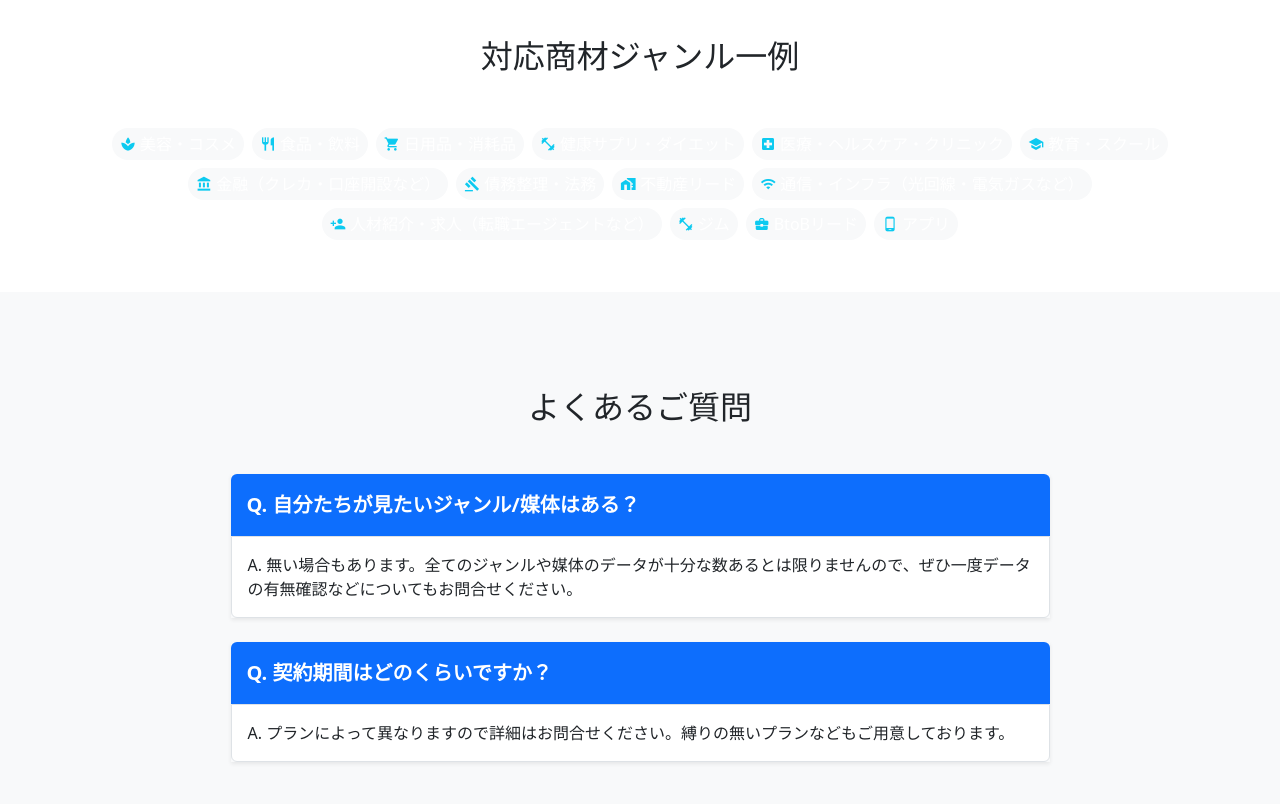
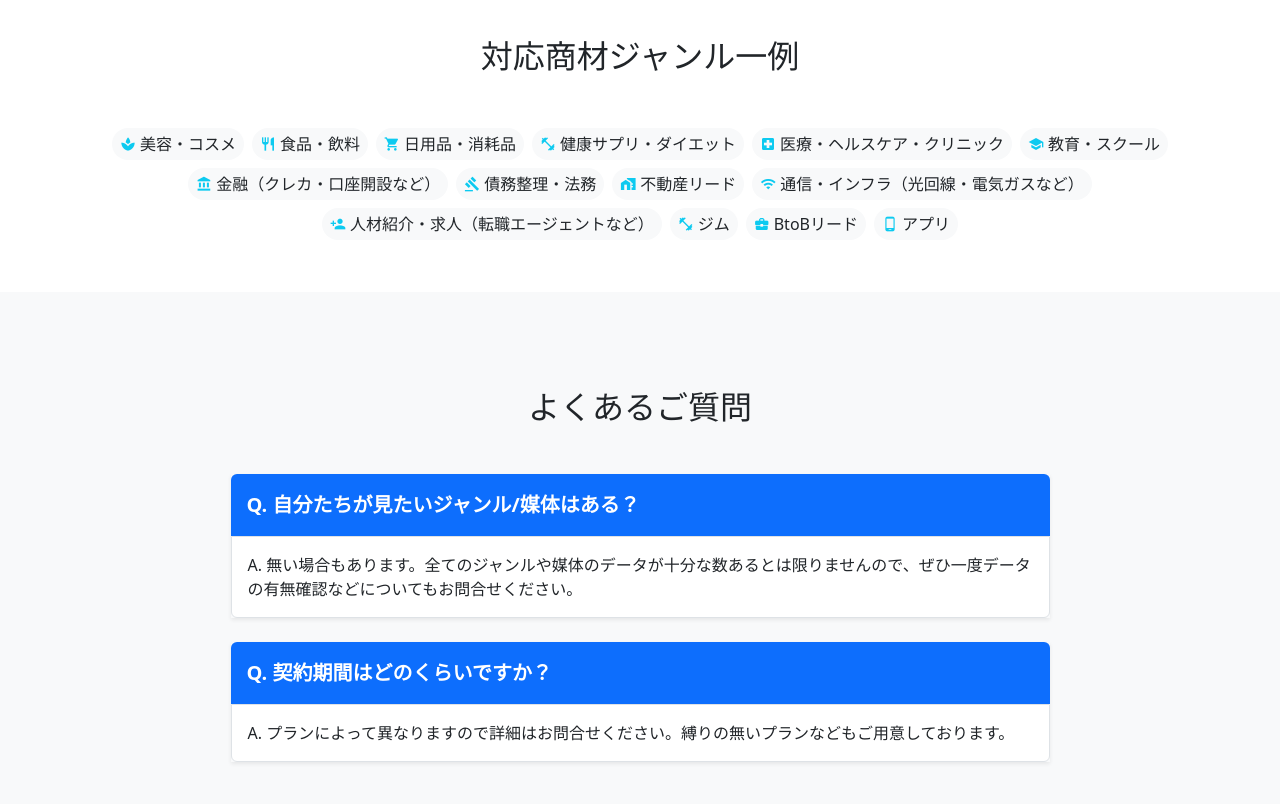
Before and after one commit to soshihojo/ad-benchmark-lp01, a React (Vite) app: page / in a window 1280 px wide. Shown: the part 3460-4264 px from the top of the page. Built offline with nearby package versions, Linux system fonts and the light colour scheme.

Commit message:
feat: Adjust text color of genre badges to text-dark

```diff
--- a/src/components/SupportedGenres.jsx
+++ b/src/components/SupportedGenres.jsx
@@ -23,7 +23,7 @@ const SupportedGenres = () => {
       <h2 className="text-center mb-5">対応商材ジャンル一例</h2>
       <div className="text-center">
         {genres.map((genre, index) => (
-          <span key={index} className="badge rounded-pill bg-light m-1 p-2 fs-6 fw-normal d-inline-flex align-items-center">
+          <span key={index} className="badge rounded-pill bg-light m-1 p-2 fs-6 fw-normal d-inline-flex align-items-center text-dark">
             <span className="material-icons me-1 text-info" style={{ verticalAlign: 'middle', fontSize: '1em' }}>{genre.icon}</span>
             {genre.name}
           </span>
```
